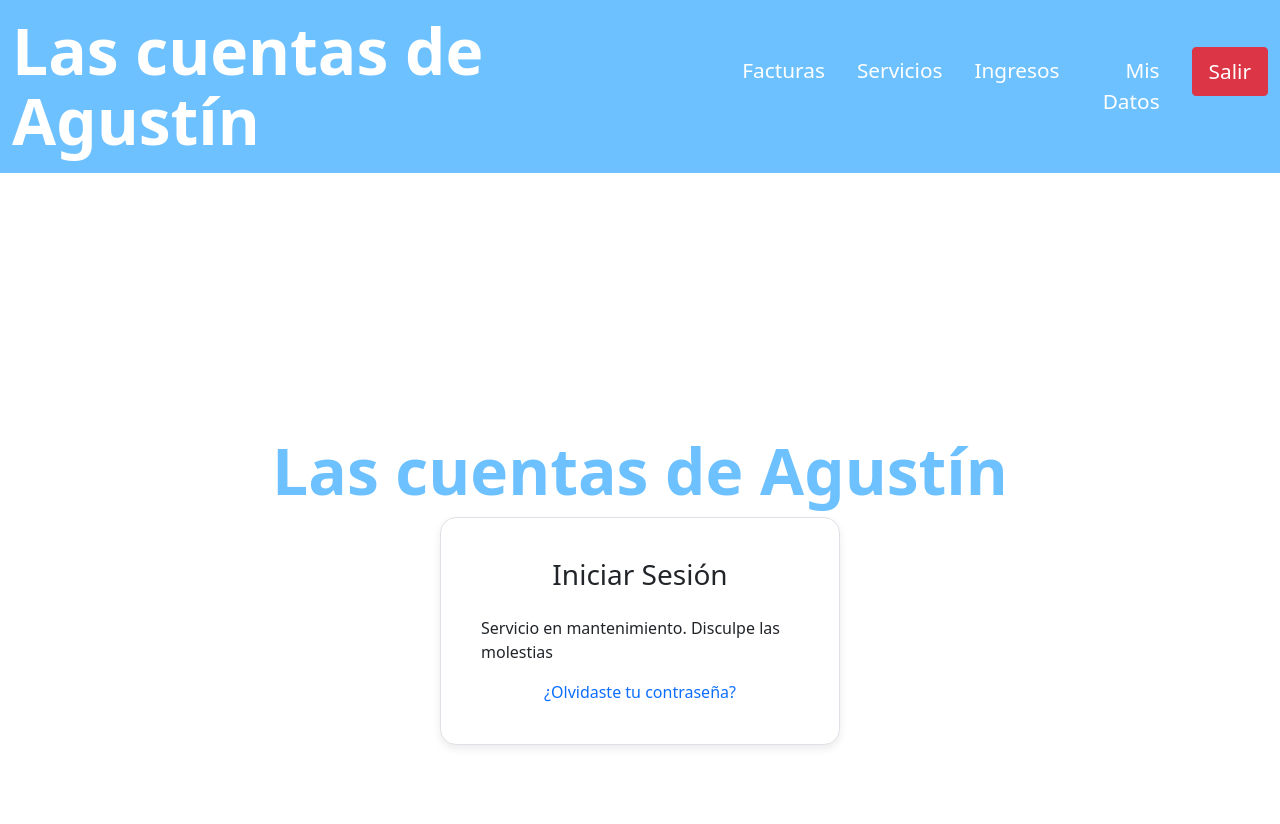
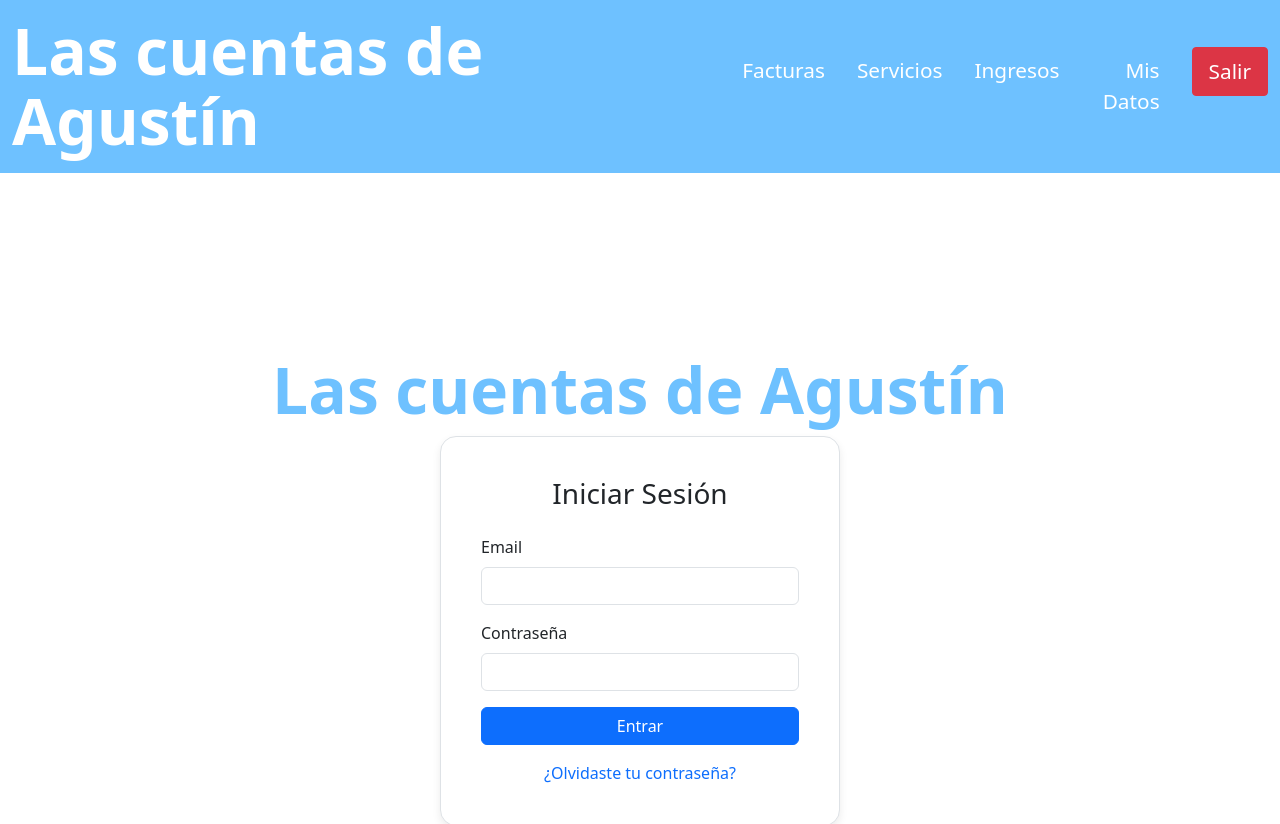
Before and after one commit to nologa/contabilidad, an Angular app in the folder contabilidad-app/: page / in a window 1280 px wide. Shown: the top 824 px of the page. Built offline with nearby package versions, Linux system fonts and the light colour scheme.

Commit message:
sitio público

```diff
--- a/contabilidad-app/src/app/login/login.html
+++ b/contabilidad-app/src/app/login/login.html
@@ -9,8 +9,8 @@
       @if (error) {
         <div class="alert alert-danger">{{ error }}</div>
       }
-      <p>Servicio en mantenimiento. Disculpe las molestias</p>
-       <!-- <form (ngSubmit)="login()">
+      <!-- <p>Servicio en mantenimiento. Disculpe las molestiasNº de servicios: 3Total servicios: 13</p> -->
+       <form (ngSubmit)="login()">
         <div class="mb-3">
           <label class="form-label">Email</label>
           <input type="email" class="form-control" [(ngModel)]="email" name="email" required autocomplete="email">
@@ -21,7 +21,7 @@
         </div>
 
         <button type="submit" class="btn btn-primary w-100">Entrar</button>
-      </form>  -->
+      </form>
 
       <div class="text-center mt-3">
         <a routerLink="/forgot-password" class="text-decoration-none">
```
